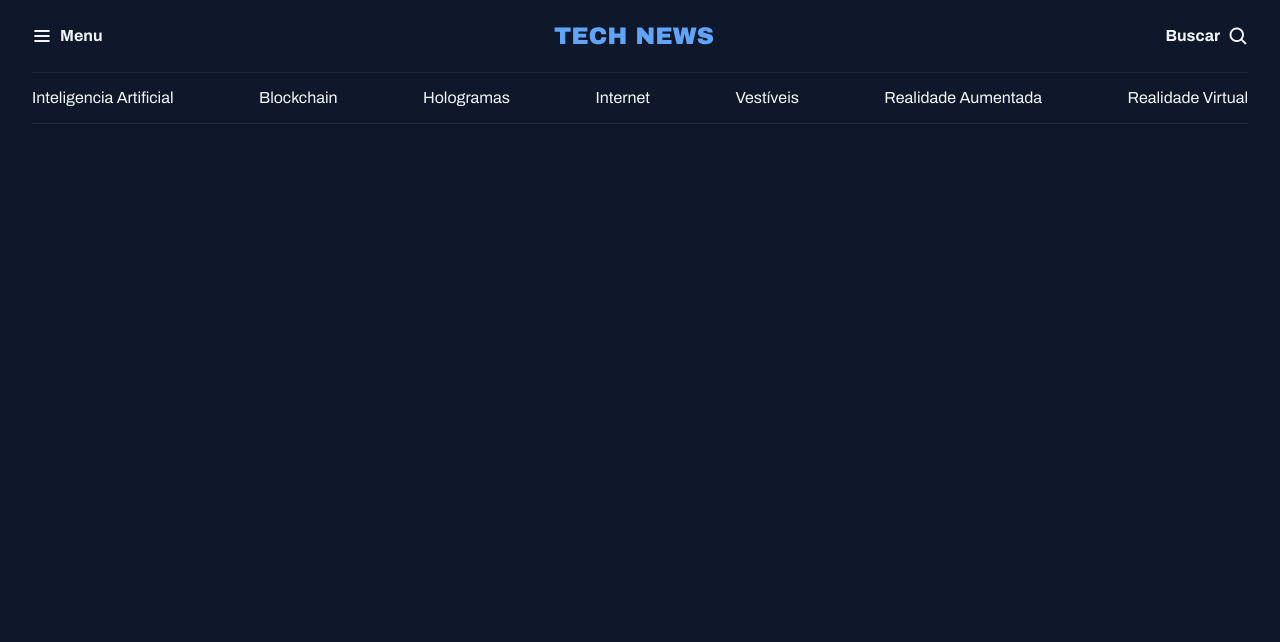
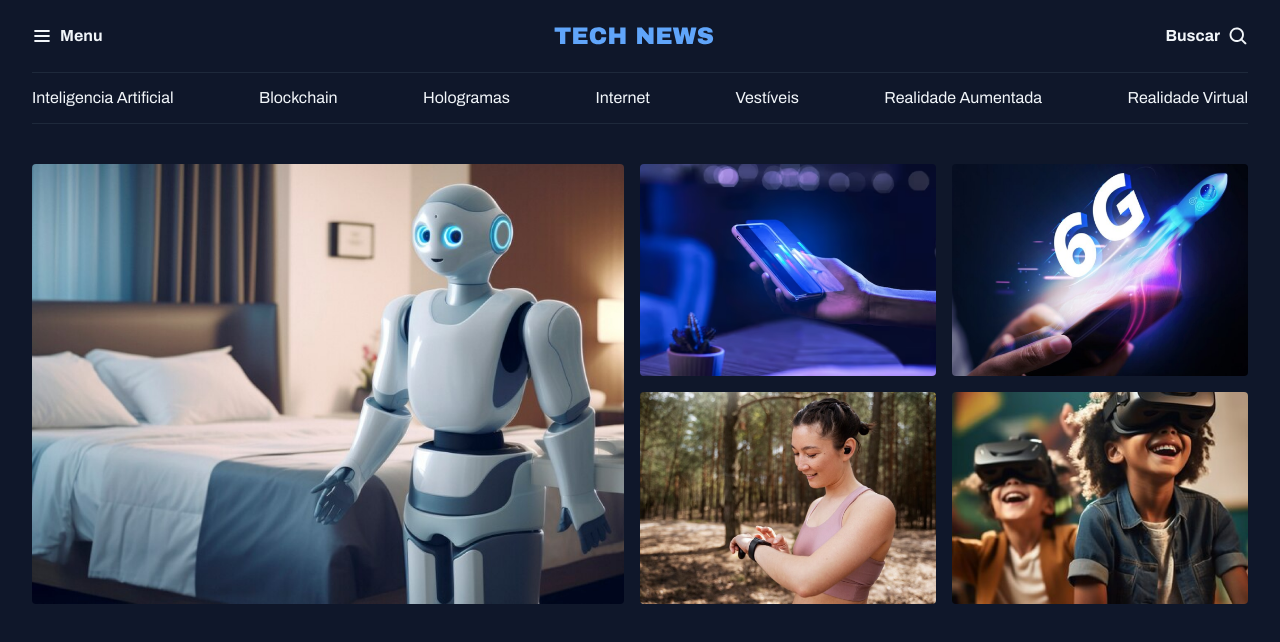
Before and after one commit to ygoralvesc1/PORTAL-DE-NOTICIAS, a plain HTML site: page index.html in a window 1280 px wide. Drawn offline with Linux system fonts and the light colour scheme.

Commit message:
estruturando a secao destaques

```diff
--- a/index.html
+++ b/index.html
@@ -35,5 +35,28 @@
             <a href="#">Realidade Virtual</a>
         </nav>
     </header>
+
+    <main class="grid container">
+        <section id="featured" class="grid grid-flow-col gap-16">
+            <div>
+                <img src="./assets/images/Image 01.png" alt="">
+            </div>
+
+            <div class="grid grid-cols-2 gap-16">
+                <div>
+                    <img src="./assets/images/Image 02.png" alt="">
+                </div>
+                <div>
+                    <img src="./assets/images/Image 03.png" alt="">
+                </div>
+                <div>
+                    <img src="./assets/images/Image 04.png" alt="">
+                </div>
+                <div>
+                    <img src="./assets/images/Image 05.png" alt="">
+                </div>
+            </div>
+        </section>
+    </main>
 </body>
 </html>
--- a/styles/global.css
+++ b/styles/global.css
@@ -40,12 +40,8 @@ h1, h2, h3 {
     font: inherit;
 }
 
-.grid {
-    display: grid;
-}
-
-.grid-flow-col {
-    grid-auto-flow: column;
+img {
+    max-width: 100%;
 }
 
 .container {
@@ -53,3 +49,7 @@ h1, h2, h3 {
     padding-inline: 32px;
     margin-inline: auto;
 }
+
+main {
+    margin-top: 40px;
+}
--- a/styles/index.css
+++ b/styles/index.css
@@ -1,2 +1,4 @@
 @import url(global.css);
 @import url(header.css);
+@import url(utility.css);
+@import url(sections.css);
--- /dev/null
+++ b/styles/sections.css
@@ -0,0 +1,7 @@
+#featured {
+    img {
+        height: 100%;
+        object-fit: cover;
+        border-radius: 4px;
+    }
+}
--- /dev/null
+++ b/styles/utility.css
@@ -0,0 +1,15 @@
+.grid {
+    display: grid;
+}
+
+.grid-flow-col {
+    grid-auto-flow: column;
+}
+
+.grid-cols-2 {
+    grid-template-columns: 1fr 1fr;
+}
+
+.gap-16 {
+    gap: 16px;
+}
```
